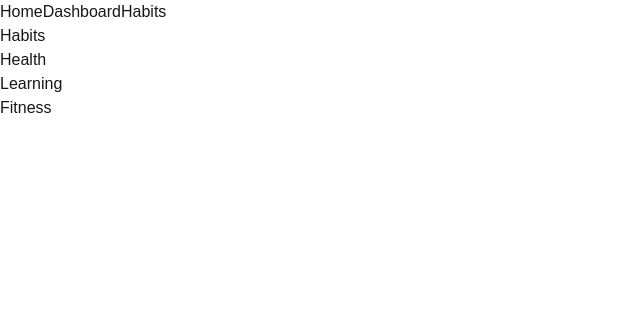
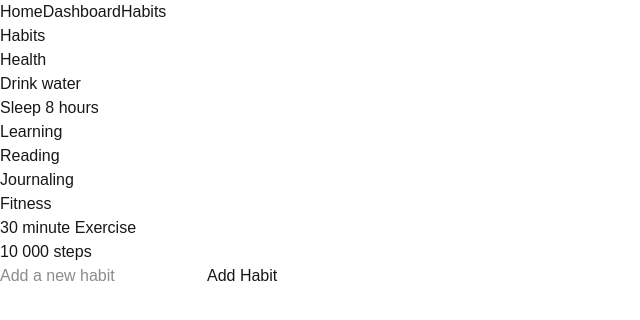
Before and after one commit to MLizwe/habit-tracker, a Next.js app: page /habits in a window 1280 px wide. Shown: the top 320 px of the page, without its empty margins (0-640 px from the left). Built offline with nearby package versions, Linux system fonts and the light colour scheme.

Commit message:
Add habits page with categories, lists, and add habit form

```diff
--- a/app/habits/page.js
+++ b/app/habits/page.js
@@ -4,14 +4,30 @@ export default function Habits() {
       <h1>Habits</h1>
 
       <h2>Health</h2>
-      {/* list of health habits here */}
+      <ul>
+      <li>Drink water</li>
+      <li>Sleep 8 hours</li>
+      </ul>
 
       <h2>Learning</h2>
-      {/* list of learning habits here */}
+      <ul>
+      <li>Reading</li>
+      <li>Journaling</li>
+      </ul>
 
       <h2>Fitness</h2>
-      {/* list of fitness habits here */}
+      <ul>
+      <li>30 minute Exercise</li>
+      <li>10 000 steps</li>
+      </ul>
+
+      <form>
+      <input type="text" placeholder="Add a new habit" />
+      <button>Add Habit</button>
+      </form>
 
     </div>
+
+
   );
 }
```
